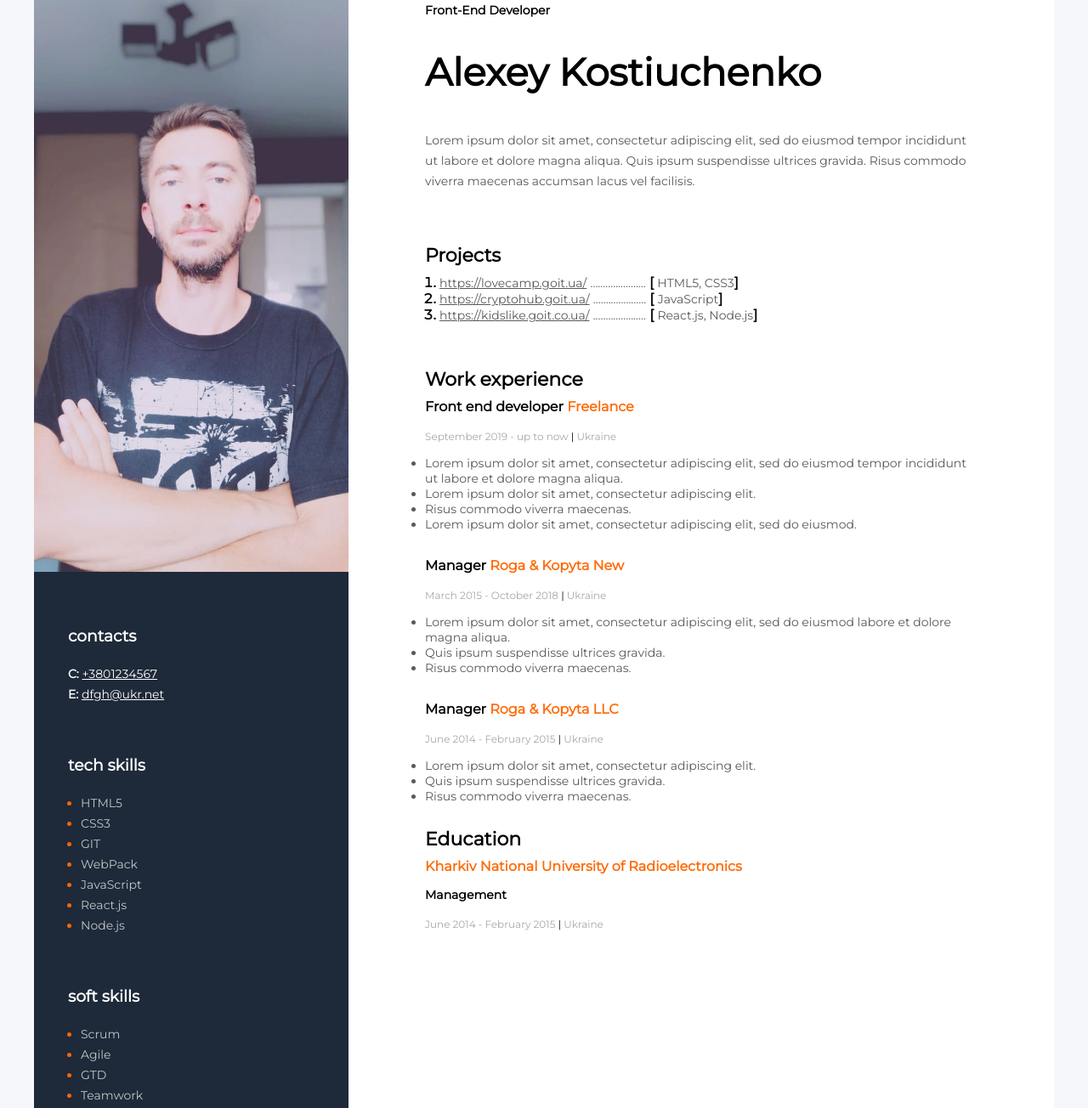
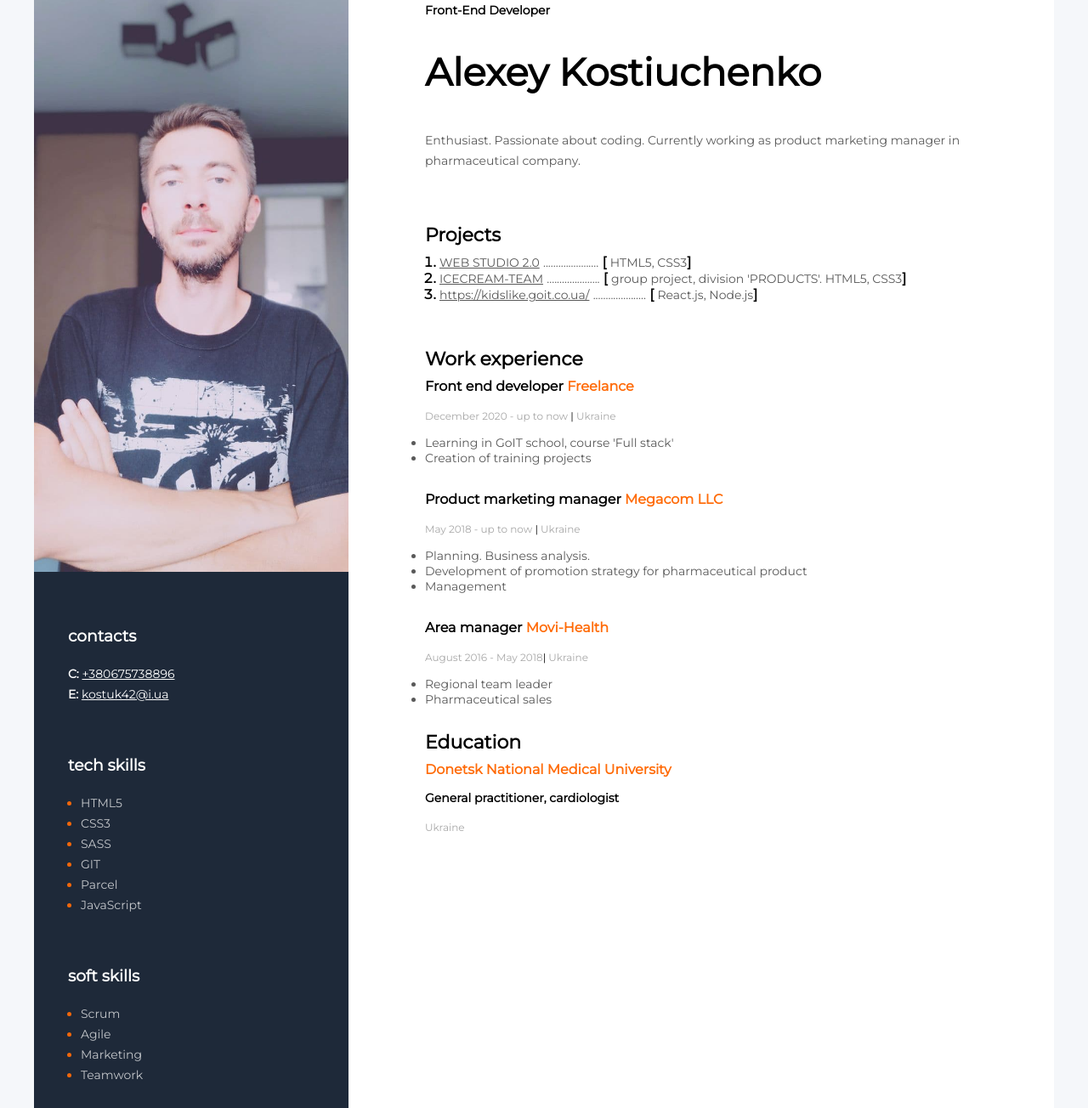
Before and after one commit to kostuk42/CV, a plain HTML site: page index.html in a window 1280 px wide. Shown: the part 127-1431 px from the top of the page at 85% size. Drawn offline with Linux system fonts and the light colour scheme.

Commit message:
update CV

```diff
--- a/index.html
+++ b/index.html
@@ -18,10 +18,10 @@
               <!-- contacts -->
               <h3 class="aside-title">contacts</h3>
               <div class="C-E">
-                  C: <a class="aside-style" href="tel:+3801234567">+3801234567</a>
+                  C: <a class="aside-style" href="tel:+380675738896">+380675738896</a>
               </div>
               <div class="C-E">
-                  E: <a class="aside-style" href="mailto:dfgh@ukr.net">dfgh@ukr.net</a>
+                  E: <a class="aside-style" href="mailto:kostuk42@i.ua">kostuk42@i.ua</a>
               </div>
           </div>
           <div class="contacts">
@@ -31,11 +31,11 @@
 
             <li class="aside-itmes"> <span class="skill-text">HTML5</span></li>
             <li class="aside-itmes"> <span class="skill-text">CSS3</span></li>
+            <li class="aside-itmes"> <span class="skill-text">SASS</span></li>
             <li class="aside-itmes"> <span class="skill-text">GIT</span></li>
-            <li class="aside-itmes"> <span class="skill-text">WebPack</span></li>
+            <li class="aside-itmes"> <span class="skill-text">Parcel</span></li>
             <li class="aside-itmes"> <span class="skill-text">JavaScript</span></li>
-            <li class="aside-itmes"> <span class="skill-text">React.js</span></li>
-            <li class="aside-itmes"> <span class="skill-text">Node.js</span> </li>
+
              </ul>
           </div>
           <div class="contacts">
@@ -44,7 +44,7 @@
               <ul>
                   <li class="aside-itmes"><span class="skill-text">Scrum</span></li>
                   <li class="aside-itmes"><span class="skill-text">Agile</span></li>
-                  <li class="aside-itmes"><span class="skill-text">GTD</span> </li>
+                  <li class="aside-itmes"><span class="skill-text">Marketing</span> </li>
                   <li class="aside-itmes"><span class="skill-text">Teamwork</span></li>
               </ul>
 
@@ -57,8 +57,7 @@
            <h2 class="profession">Front-End Developer</h2>
            <h1 class="name">Alexey Kostiuchenko</h1>
            <p class="description">
-            Lorem ipsum dolor sit amet, consectetur adipiscing elit, sed do eiusmod tempor incididunt ut labore et dolore magna
-            aliqua. Quis ipsum suspendisse ultrices gravida. Risus commodo viverra maecenas accumsan lacus vel facilisis.
+            Enthusiast. Passionate about coding. Currently working as product marketing manager in pharmaceutical company.
            </p>
          </div>
 
@@ -67,13 +66,13 @@
                <h3 class="projects">Projects</h3>
                <ol>
 
-                   <li class="project-item"> <a class="project-link" href="https://lovecamp.goit.ua/">https://lovecamp.goit.ua/</a>
+                   <li class="project-item"> <a class="project-link" href="https://kostuk42.github.io/goit-markup-hw-08/">WEB STUDIO 2.0</a>
                        <span class="project-link">......................</span>
                        <span><b>[</b> <span class="tech-name">HTML5, CSS3</span><b>]</b> </span>
                     </li>
-                   <li class="project-item"> <a class="project-link" href="https://cryptohub.goit.ua/">https://cryptohub.goit.ua/</a>
+                   <li class="project-item"> <a class="project-link" href="https://icecream-group-15.github.io/parcel-project-template/">ICECREAM-TEAM</a>
                    <span class="project-link">.....................</span>
-                   <span><b>[</b> <span class="tech-name">JavaScript</span><b>]</b></span>
+                   <span><b>[</b> <span class="tech-name">group project, division 'PRODUCTS'. HTML5, CSS3</span><b>]</b></span>
                    </li>
                    <li class="project-item"/> <a class="project-link" href="https://kidslike.goit.co.ua/">https://kidslike.goit.co.ua/</a>
                    <span class="project-link">.....................</span>
@@ -89,44 +88,38 @@
                <!-- company 1 -->
                <div >
                    <h4 class="profession-title">Front end developer <span class="company">Freelance</span></h4>
-                   <span class="period" >September 2019 - up to now <span class="divider">|</span> Ukraine
+                   <span class="period" >December 2020 - up to now <span class="divider">|</span> Ukraine
                    </span>
                    <ul class="profession-duties">
-                       <li class="duties-description">Lorem ipsum dolor sit amet, consectetur adipiscing elit, sed do eiusmod tempor incididunt ut labore et dolore magna aliqua.
-                       </li>
-                       <li class="duties-description">Lorem ipsum dolor sit amet, consectetur adipiscing elit.</li>
-                       <li class="duties-description">Risus commodo viverra maecenas.</li>
-                       <li class="duties-description">Lorem ipsum dolor sit amet, consectetur adipiscing elit, sed do eiusmod.</li>
+                    <li class="duties-description">Learning in GoIT school, course 'Full stack'</li>
+                    <li class="duties-description">Creation of training projects</li>
 
                    </ul>
                </div>
                <!-- company 2 -->
                 <div >
-                     <h4 class="profession-title">Manager <span class="company">Roga & Kopyta New</span></h4>
-                     <span class="period">March 2015 - October 2018 <span class="divider">|</span> Ukraine
+                     <h4 class="profession-title">Product marketing manager <span class="company">Megacom LLC</span></h4>
+                     <span class="period">May 2018 - up to now <span class="divider">|</span> Ukraine
                      </span>
                      <ul class="profession-duties">
 
-                     <li class="duties-description">Lorem ipsum dolor sit amet, consectetur adipiscing elit, sed do eiusmod labore et dolore magna aliqua.
-                     </li>
-                     <li class="duties-description">Quis ipsum suspendisse ultrices gravida.</li>
-                     <li class="duties-description">Risus commodo viverra maecenas.</li>
+                     <li class="duties-description">Planning. Business analysis.</li>
+
+                     <li class="duties-description">Development of promotion strategy for pharmaceutical product</li>
+                     <li class="duties-description">Management</li>
 
                     </ul>
                 </div>
                 <!-- company 3 -->
 
                 <div >
-                    <h4 class="profession-title">Manager <span class="company">Roga & Kopyta LLC</span> </h4>
-                    <span class="period" >June 2014 - February 2015 <span class="divider">|</span> Ukraine
+                    <h4 class="profession-title">Area manager <span class="company">Movi-Health</span></h4>
+                    <span class="period" >August 2016 - May 2018<span class="divider">|</span> Ukraine
                     </span>
                     <ul class="profession-duties">
 
-                        <li class="duties-description">Lorem ipsum dolor sit amet, consectetur adipiscing elit.
-                        </li>
-                        <li class="duties-description">Quis ipsum suspendisse ultrices gravida.</li>
-                        <li class="duties-description">Risus commodo viverra maecenas.</li>
-
+                        <li class="duties-description">Regional team leader </li>
+                        <li class="duties-description">Pharmaceutical sales </li>
                     </ul>
                 </div>
 
@@ -134,9 +127,9 @@
            <!-- education -->
            <div>
                <h3 class="projects">Education</h3>
-               <h4 class="profession-title" > <span class="company">Kharkiv National University of Radioelectronics</span> </h4>
-               <h5 class="speciality">Management</h5>
-               <span class="period">June 2014 - February 2015 <span class="divider">|</span> Ukraine
+               <h4 class="profession-title" > <span class="company">Donetsk National Medical University</span> </h4>
+               <h5 class="speciality">General practitioner, cardiologist</h5>
+               <span class="period"><span class="divider"></span> Ukraine
                </span>
 
            </div>
```
